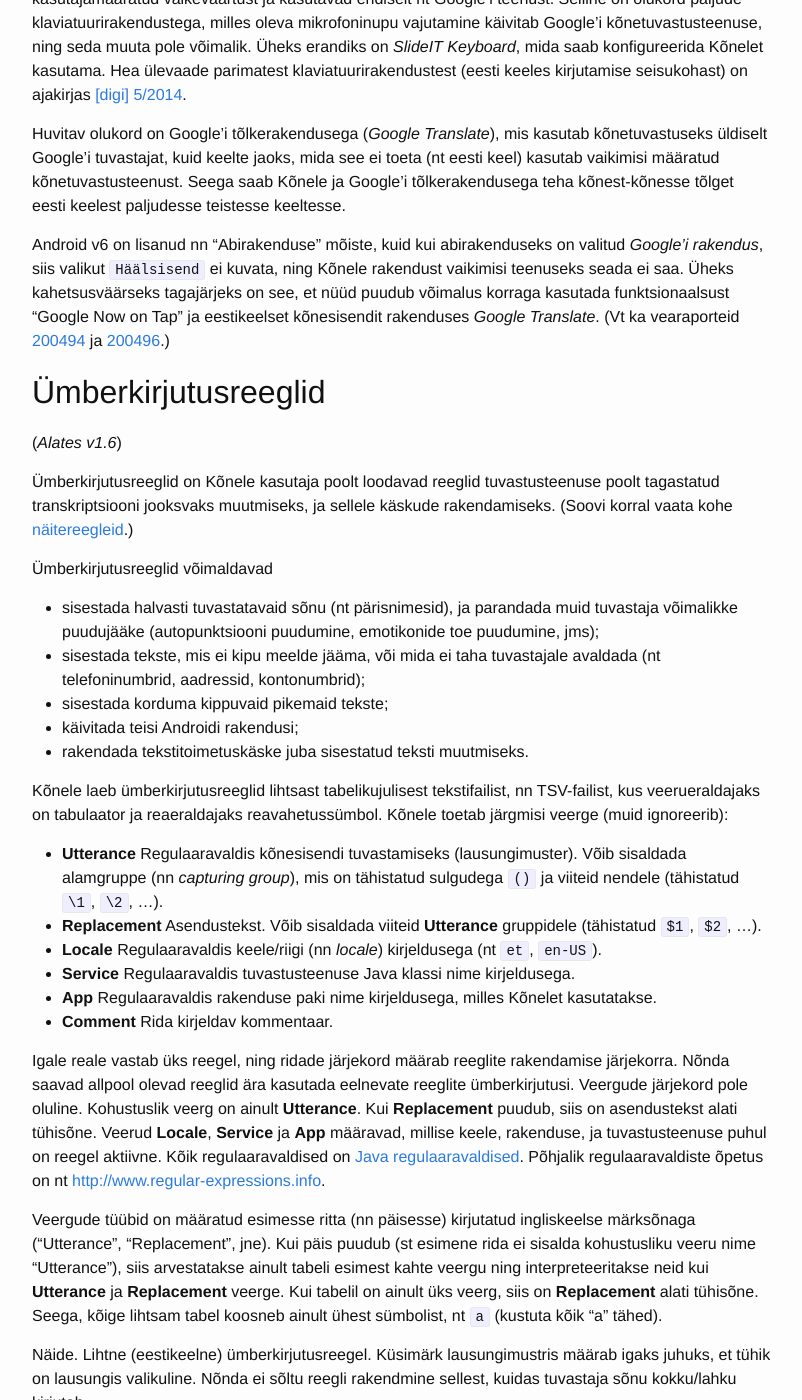
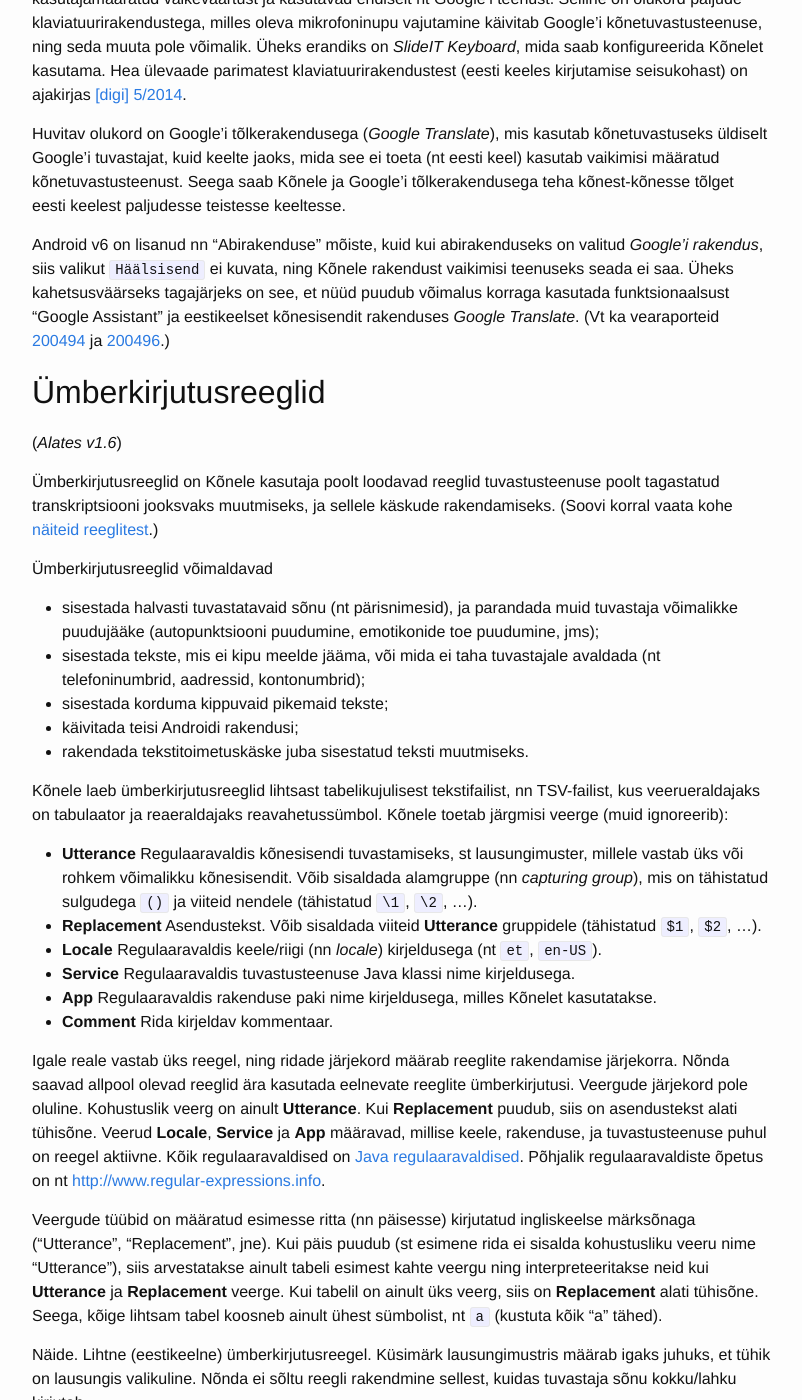
Before and after one commit to Kaljurand/K6nele, a Jekyll site: the page built from docs/et/user_guide.md, in a window 1280 px wide and 1400 px high, scrolled down 9222 px. Shown: the whole window, without its empty margins (238-1040 px from the left). Built offline with Jekyll 4.4.1, drawn with Linux system fonts in a browser that asks for light colours; comment, search, counter and statistics services are not loaded; some of the changed text lies outside the part shown.

```diff
--- a/docs/et/user_guide.md
+++ b/docs/et/user_guide.md
@@ -244,7 +244,7 @@ Huvitav olukord on Google'i tõlkerakendusega (_Google Translate_), mis kasutab
 kasutab vaikimisi määratud kõnetuvastusteenust. Seega saab Kõnele ja Google'i tõlkerakendusega
 teha kõnest-kõnesse tõlget eesti keelest paljudesse teistesse keeltesse.
 
-Android v6 on lisanud nn "Abirakenduse" mõiste, kuid kui abirakenduseks on valitud _Google'i rakendus_, siis valikut `Häälsisend` ei kuvata, ning Kõnele rakendust vaikimisi teenuseks seada ei saa. Üheks kahetsusväärseks tagajärjeks on see, et nüüd puudub võimalus korraga kasutada funktsionaalsust "Google Now on Tap" ja eestikeelset kõnesisendit rakenduses _Google Translate_.
+Android v6 on lisanud nn "Abirakenduse" mõiste, kuid kui abirakenduseks on valitud _Google'i rakendus_, siis valikut `Häälsisend` ei kuvata, ning Kõnele rakendust vaikimisi teenuseks seada ei saa. Üheks kahetsusväärseks tagajärjeks on see, et nüüd puudub võimalus korraga kasutada funktsionaalsust "Google Assistant" ja eestikeelset kõnesisendit rakenduses _Google Translate_.
 (Vt ka vearaporteid [200494](https://code.google.com/p/android/issues/detail?id=200494)
 ja [200496](https://code.google.com/p/android/issues/detail?id=200496).)
 
@@ -253,7 +253,7 @@ ja [200496](https://code.google.com/p/android/issues/detail?id=200496).)
 (_Alates v1.6_)
 
 Ümberkirjutusreeglid on Kõnele kasutaja poolt loodavad reeglid tuvastusteenuse poolt tagastatud transkriptsiooni jooksvaks muutmiseks, ja sellele käskude rakendamiseks.
-(Soovi korral vaata kohe [näitereegleid](#näited).)
+(Soovi korral vaata kohe [näiteid reeglitest](#näited).)
 
 Ümberkirjutusreeglid võimaldavad
 
@@ -265,7 +265,7 @@ ja [200496](https://code.google.com/p/android/issues/detail?id=200496).)
 
 Kõnele laeb ümberkirjutusreeglid lihtsast tabelikujulisest tekstifailist, nn TSV-failist, kus veerueraldajaks on tabulaator ja reaeraldajaks reavahetussümbol. Kõnele toetab järgmisi veerge (muid ignoreerib):
 
-- __Utterance__ Regulaaravaldis kõnesisendi tuvastamiseks (lausungimuster). Võib sisaldada alamgruppe (nn _capturing group_), mis on tähistatud sulgudega `()` ja viiteid nendele (tähistatud `\1`, `\2`, ...).
+- __Utterance__ Regulaaravaldis kõnesisendi tuvastamiseks, st lausungimuster, millele vastab üks või rohkem võimalikku kõnesisendit. Võib sisaldada alamgruppe (nn _capturing group_), mis on tähistatud sulgudega `()` ja viiteid nendele (tähistatud `\1`, `\2`, ...).
 - __Replacement__ Asendustekst. Võib sisaldada viiteid __Utterance__ gruppidele (tähistatud `$1`, `$2`, ...).
 - __Locale__ Regulaaravaldis keele/riigi (nn _locale_) kirjeldusega (nt `et`, `en-US`).
 - __Service__ Regulaaravaldis tuvastusteenuse Java klassi nime kirjeldusega.
@@ -388,6 +388,7 @@ Reeglifaili kasutamiseks tuleb see eelnevalt aktiveerida. Korraga saab aktiivne
 - [[TSV](https://docs.google.com/spreadsheets/d/1x8FkaMoJ4_gJbg6w1vhir0gkWmqHuXDiB7otNr56Yb4/export?format=tsv), [Sheets](https://docs.google.com/spreadsheets/d/1x8FkaMoJ4_gJbg6w1vhir0gkWmqHuXDiB7otNr56Yb4/edit?usp=sharing)] Kõnekäsud Philips Hue valgustite kontrollimiseks näitab, kuidas teha Kõnele abil HTTP-päringuid.
 - [[TSV](https://docs.google.com/spreadsheets/d/1ViO4swIovvuRJC-kiPaQOIdAkuwHCbQvTQlNUwaAoJQ/export?format=tsv), [Sheets](https://docs.google.com/spreadsheets/d/1ViO4swIovvuRJC-kiPaQOIdAkuwHCbQvTQlNUwaAoJQ/edit?usp=sharing)] Mitmekeelne süsteem sisendkõne kordamiseks Androidi kõnesüntesaatoriga (nt häälduse harjutamiseks). (Kui eesti keele süntesaatorit pole installeeritud, siis kasutatakse soome või hispaania keele oma.)
 - [[TSV](https://docs.google.com/spreadsheets/d/1GvBl2Tq9sZRrQCRnsttpYliyR7vraDpMHReVyoOijq4/export?format=tsv), [Sheets](https://docs.google.com/spreadsheets/d/1GvBl2Tq9sZRrQCRnsttpYliyR7vraDpMHReVyoOijq4/edit?usp=sharing)] Lihtne rakendus kõnekorpuse kogumiseks, mis koosneb valdavalt sisendfraasidest, mille Kõnele palub kasutajal järjest ette lugeda
+- [[TSV](https://docs.google.com/spreadsheets/d/1jYhX5ARj_I5c78K9ECUDmE9gr96xes732vFlJsuGLtk/export?format=tsv), [Sheets](https://docs.google.com/spreadsheets/d/1jYhX5ARj_I5c78K9ECUDmE9gr96xes732vFlJsuGLtk/edit?usp=sharing)] Näide, kus Kõnele töötab kui kõnepõhine lüliti (st ootab kuni kasutaja etteantud fraasi nn _wake up phrase_ lausub), mis lülitab sisse Hue valgustite käsustiku, pärast mille täitmist lülitirežiim jätkub. (Lülititeenus pole veel avalik.)
 - [[TSV](https://docs.google.com/spreadsheets/d/1ZrkBeDT3C9OplX4uDL_HG4lLAJajBgZDxy8VK_3JyYg/export?format=tsv), [Sheets](https://docs.google.com/spreadsheets/d/1ZrkBeDT3C9OplX4uDL_HG4lLAJajBgZDxy8VK_3JyYg/edit?usp=sharing)] Reeglid erinevate veasituatsioonide esilekutsumiseks (testimiseks)
 
 Olgugi, et ümberkirjutusreeglite abil saab luua lihtsamaid dialoogisüsteeme, on reaalsete süsteemide (allpool "robot") loomisel mõtekam kasutada siiski võimsamaid vahendeid loomuliku keele töötluseks ning suhtluseks teiste seadmetega. Sellisel juhul oleks Kõnele lihtsalt transkriptsiooniteenuse pakkuja, st robot ei peaks oskama ise kõne tuvastada.
```
Also changed, not shown: other parts of docs/et/user_guide.md (+2 -2 lines), rewrites/tsv/k6_trigger.tsv (+4 -2 lines), 1 other file.
